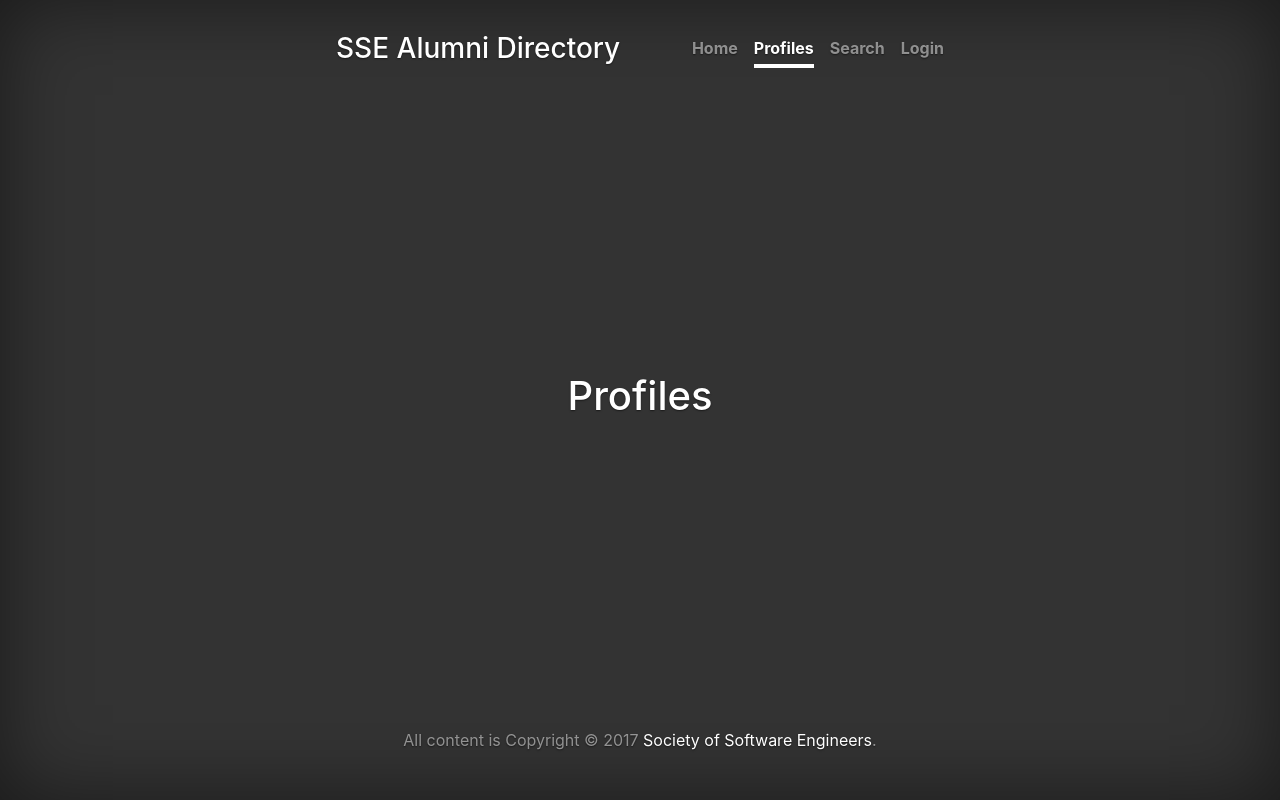
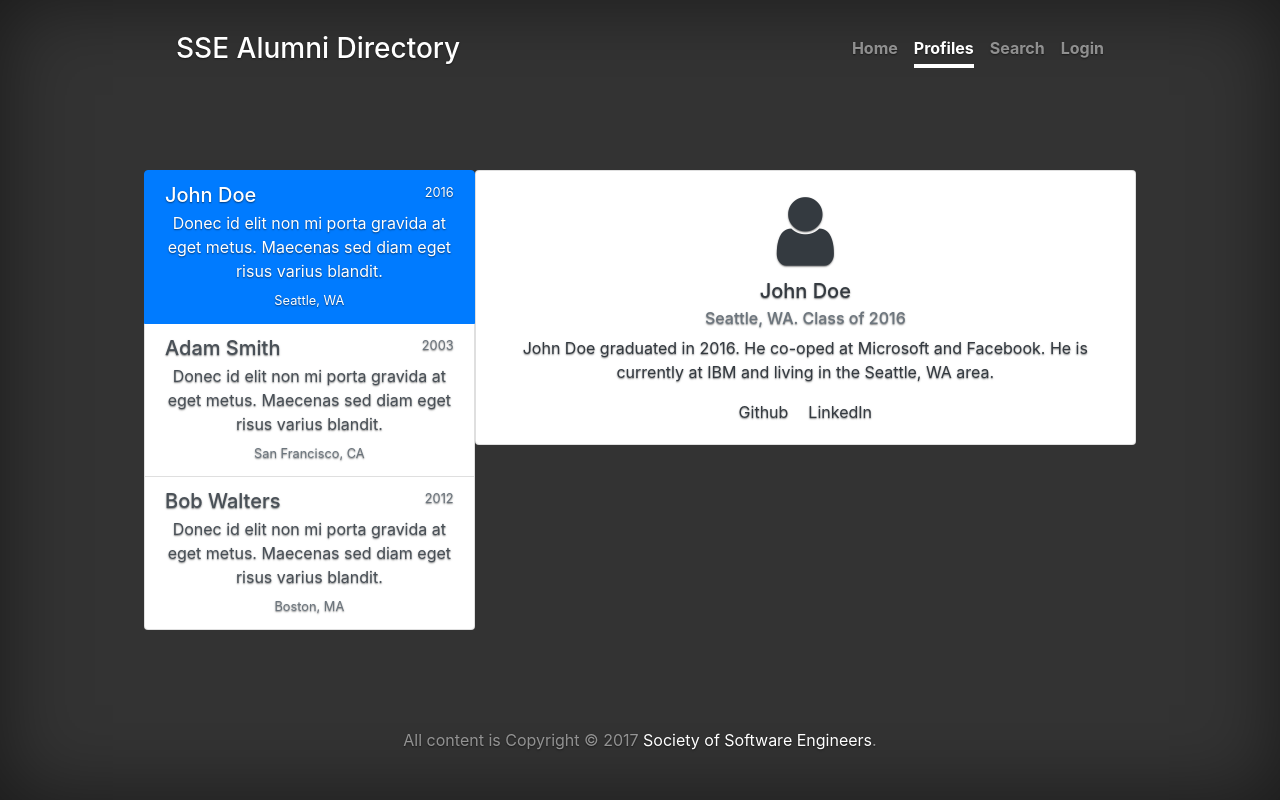
Before and after one commit to rit-sse/sse-alumni, a React (Create React App) app: page /profiles in a window 1280 px wide. Built offline with nearby package versions, Linux system fonts and the light colour scheme.

Commit message:
Add template for profiles

```diff
--- a/public/main.css
+++ b/public/main.css
@@ -159,6 +159,6 @@ a.nav-link.active {
   .masthead,
   .mastfoot,
   .cover-container {
-    width: 42rem;
+    width: 62rem;
   }
 }
--- a/src/components/Profiles.js
+++ b/src/components/Profiles.js
@@ -1,11 +1,54 @@
 import React, { Component } from 'react';
 
 class Profiles extends Component {
-  render() {
-    return (
-        <h1>Profiles</h1>
-    );
-  }
+	render() {
+		return (
+			<div class="container">
+				<div class="row">
+					<div class="col-sm-4 p-0">
+						<div class="list-group">
+							<a href="#" class="list-group-item list-group-item-action flex-column align-items-start active">
+							<div class="d-flex w-100 justify-content-between">
+								<h5 class="mb-1">John Doe</h5>
+								<small>2016</small>
+							</div>
+							<p class="mb-1">Donec id elit non mi porta gravida at eget metus. Maecenas sed diam eget risus varius blandit.</p>
+							<small>Seattle, WA</small>
+							</a>
+						<a href="#" class="list-group-item list-group-item-action flex-column align-items-start">
+							<div class="d-flex w-100 justify-content-between">
+								<h5 class="mb-1">Adam Smith</h5>
+								<small class="text-muted">2003</small>
+							</div>
+							<p class="mb-1">Donec id elit non mi porta gravida at eget metus. Maecenas sed diam eget risus varius blandit.</p>
+							<small class="text-muted">San Francisco, CA</small>
+							</a>
+						<a href="#" class="list-group-item list-group-item-action flex-column align-items-start">
+							<div class="d-flex w-100 justify-content-between">
+								<h5 class="mb-1">Bob Walters</h5>
+								<small class="text-muted">2012</small>
+							</div>
+							<p class="mb-1">Donec id elit non mi porta gravida at eget metus. Maecenas sed diam eget risus varius blandit.</p>
+							<small class="text-muted">Boston, MA</small>
+							</a>
+						</div>
+					</div>
+					<div class="col-sm-8 p-0">
+						<div class="card">
+						  <div class="card-body">
+						  	<i class="fa fa-user text-dark fa-5x mb-2" aria-hidden="true"></i>
+						    <h5 class="card-title text-dark">John Doe</h5>
+						    <h6 class="card-subtitle mb-2 text-muted">Seattle, WA. Class of 2016</h6>
+						    <p class="card-text text-dark">John Doe graduated in 2016. He co-oped at Microsoft and Facebook. He is currently at IBM and living in the Seattle, WA area.</p>
+						    <a href="#" class="card-link text-dark">Github</a>
+						    <a href="#" class="card-link text-dark">LinkedIn</a>
+						  </div>
+						</div>
+					</div>
+				</div>
+			</div>
+			);
+	}
 }
 
 export default Profiles;
```
